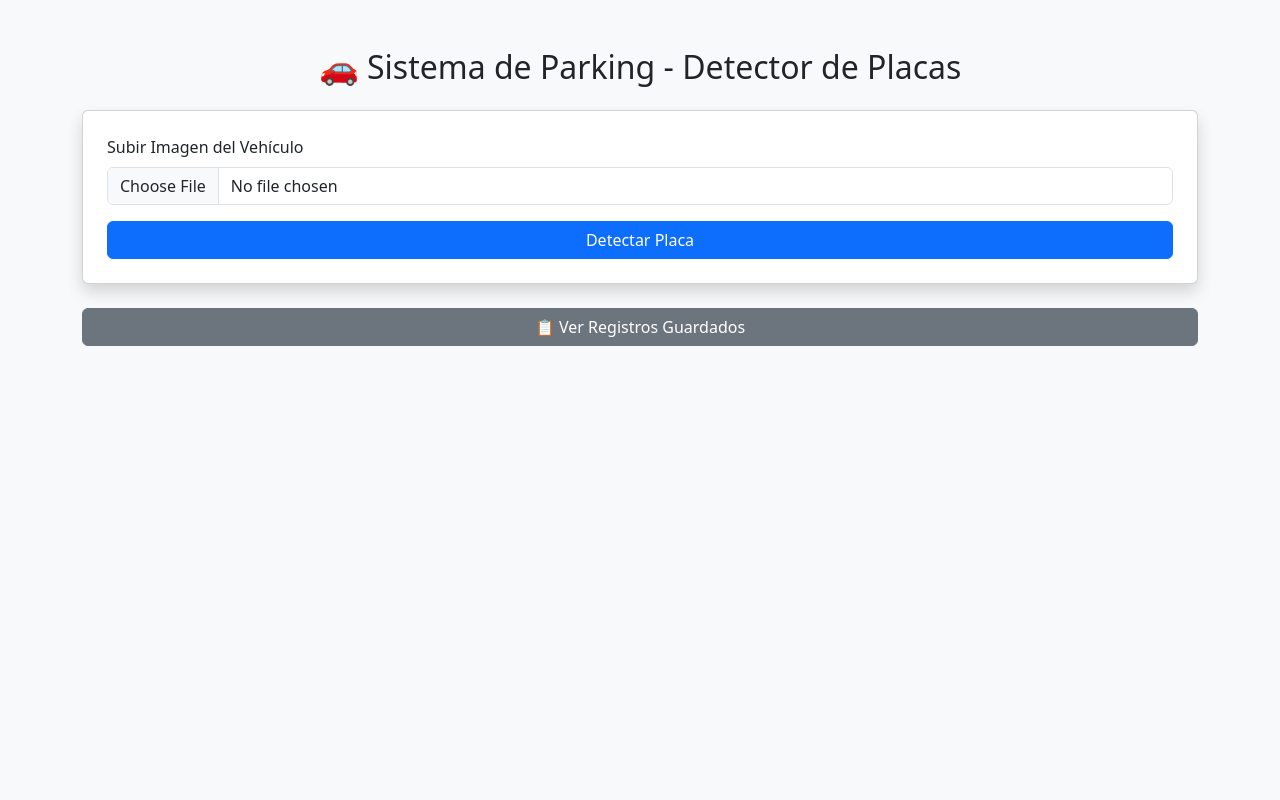
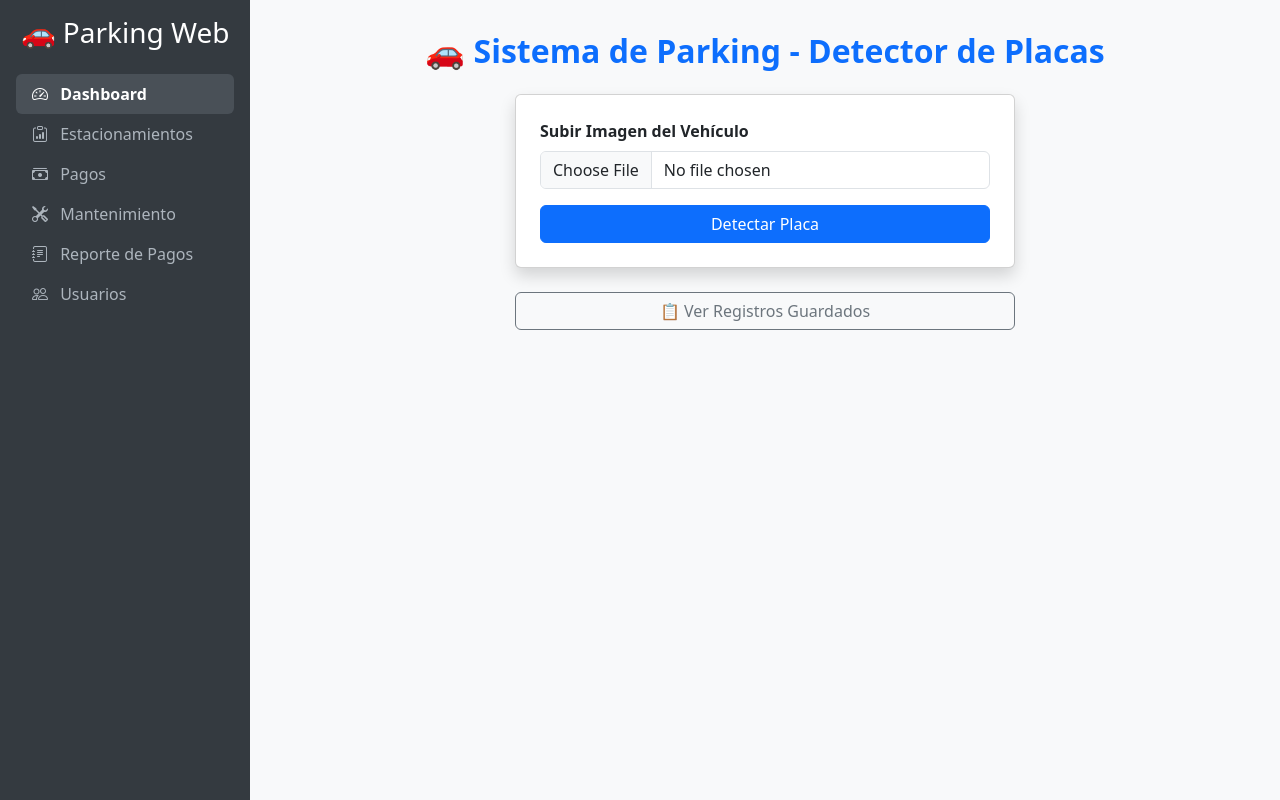
Before and after one commit to AQP-Connectivity/Proyecto-con-Python, a Flask app: page / in a window 1280 px wide. Run offline with Flask 3, Linux system fonts and the light colour scheme.

Commit message:
Update index.html
nuevo avance "barra de navegación"

```diff
--- a/Estructura del Proyecto/templates/index.html
+++ b/Estructura del Proyecto/templates/index.html
@@ -1,37 +1,129 @@
 <!DOCTYPE html>
 <html lang="es">
 <head>
-    <meta charset="UTF-8">
+  <meta charset="UTF-8" />
+  <meta name="viewport" content="width=device-width, initial-scale=1" />
   <title>Sistema de Parking - Reconocimiento de Placas</title>
-    <link href="https://cdn.jsdelivr.net/npm/bootstrap@5.3.0/dist/css/bootstrap.min.css" rel="stylesheet">
+
+  <!-- Bootstrap CSS -->
+  <link href="https://cdn.jsdelivr.net/npm/bootstrap@5.3.0/dist/css/bootstrap.min.css" rel="stylesheet" />
+
+  <style>
+    body {
+      background-color: #f8f9fa;
+      min-height: 100vh;
+      display: flex;
+      overflow-x: hidden;
+    }
+    /* Sidebar */
+    #sidebar {
+      min-width: 250px;
+      max-width: 250px;
+      background: #343a40;
+      color: white;
+      min-height: 100vh;
+    }
+    #sidebar .nav-link {
+      color: #adb5bd;
+    }
+    #sidebar .nav-link.active {
+      background-color: #495057;
+      color: white;
+      font-weight: 600;
+    }
+    #sidebar .nav-link:hover {
+      color: white;
+    }
+    /* Contenido principal */
+    #content {
+      flex-grow: 1;
+      padding: 2rem;
+    }
+    .placa-img {
+      max-width: 400px;
+      width: 100%;
+      height: auto;
+      border-radius: 0.5rem;
+    }
+  </style>
 </head>
-<body class="bg-light">
+<body>
 
-<div class="container mt-5">
-    <h2 class="text-center mb-4">🚗 Sistema de Parking - Detector de Placas</h2>
+  <!-- Sidebar -->
+  <nav id="sidebar" class="d-flex flex-column p-3">
+    <h3 class="text-white mb-4 text-center">🚗 Parking Web</h3>
+    <ul class="nav nav-pills flex-column mb-auto">
+      <li class="nav-item">
+        <a href="{{ url_for('index') }}" class="nav-link active">
+          <i class="bi bi-speedometer2 me-2"></i> Dashboard
+        </a>
+      </li>
+      <li>
+        <a href="#" class="nav-link">
+          <i class="bi bi-clipboard-data me-2"></i> Estacionamientos
+        </a>
+      </li>
+      <li>
+        <a href="#" class="nav-link">
+          <i class="bi bi-cash-stack me-2"></i> Pagos
+        </a>
+      </li>
+      <li>
+        <a href="#" class="nav-link">
+          <i class="bi bi-tools me-2"></i> Mantenimiento
+        </a>
+      </li>
+      <li>
+        <a href="{{ url_for('registros') }}" class="nav-link">
+          <i class="bi bi-journal-text me-2"></i> Reporte de Pagos
+        </a>
+      </li>
+      <li>
+        <a href="#" class="nav-link">
+          <i class="bi bi-people me-2"></i> Usuarios
+        </a>
+      </li>
+    </ul>
+  </nav>
 
-    <div class="card shadow p-4">
+  <!-- Contenido principal -->
+  <div id="content">
+    <div class="container-fluid">
+      <h2 class="mb-4 fw-bold text-primary text-center">🚗 Sistema de Parking - Detector de Placas</h2>
+
+      <div class="card shadow p-4 mb-4 mx-auto" style="max-width: 500px;">
         <form method="POST" enctype="multipart/form-data">
           <div class="mb-3">
-                <label class="form-label">Subir Imagen del Vehículo</label>
-                <input type="file" class="form-control" name="file" required>
+            <label for="file" class="form-label fw-semibold">Subir Imagen del Vehículo</label>
+            <input type="file" class="form-control" id="file" name="file" required />
           </div>
           <button type="submit" class="btn btn-primary w-100">Detectar Placa</button>
         </form>
       </div>
 
       {% if placa %}
-    <div class="card shadow p-4 mt-4">
-        <h4 class="text-success">✅ Placa Detectada:</h4>
-        <p class="fw-bold">{{ placa }}</p>
-        <img src="{{ url_for('static', filename='placa_recortada.jpg') }}" class="img-fluid border rounded">
+      <div class="card shadow p-4 text-center mx-auto" style="max-width: 500px;">
+        <h4 class="text-success mb-3">✅ Placa Detectada:</h4>
+        <p class="display-6 fw-bold">{{ placa }}</p>
+        <img
+          src="{{ url_for('static', filename='placa_recortada.jpg') }}"
+          alt="Imagen de la placa detectada"
+          class="placa-img border border-2 border-success mt-3"
+        />
       </div>
       {% endif %}
 
-    <div class="mt-4">
-        <a href="/registros" class="btn btn-secondary w-100">📋 Ver Registros Guardados</a>
+      <div class="mt-4 text-center mx-auto" style="max-width: 500px;">
+        <a href="{{ url_for('registros') }}" class="btn btn-outline-secondary w-100">📋 Ver Registros Guardados</a>
+      </div>
     </div>
   </div>
 
+  <!-- Bootstrap JS + Bootstrap Icons -->
+  <script src="https://cdn.jsdelivr.net/npm/bootstrap@5.3.0/dist/js/bootstrap.bundle.min.js"></script>
+  <link
+    rel="stylesheet"
+    href="https://cdn.jsdelivr.net/npm/bootstrap-icons@1.11.3/font/bootstrap-icons.css"
+  />
 </body>
 </html>
```
Lines whose indentation alone changed are shown as unchanged.
